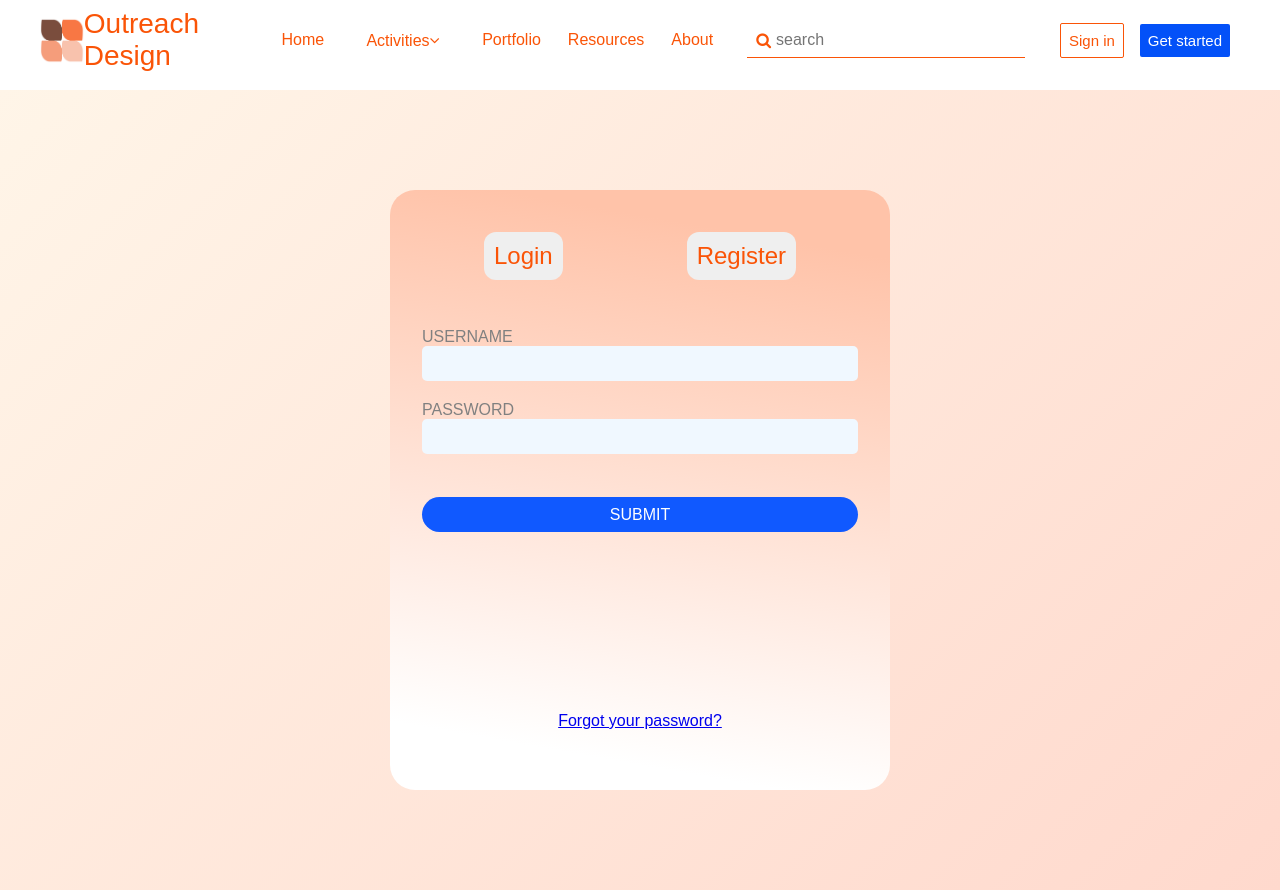
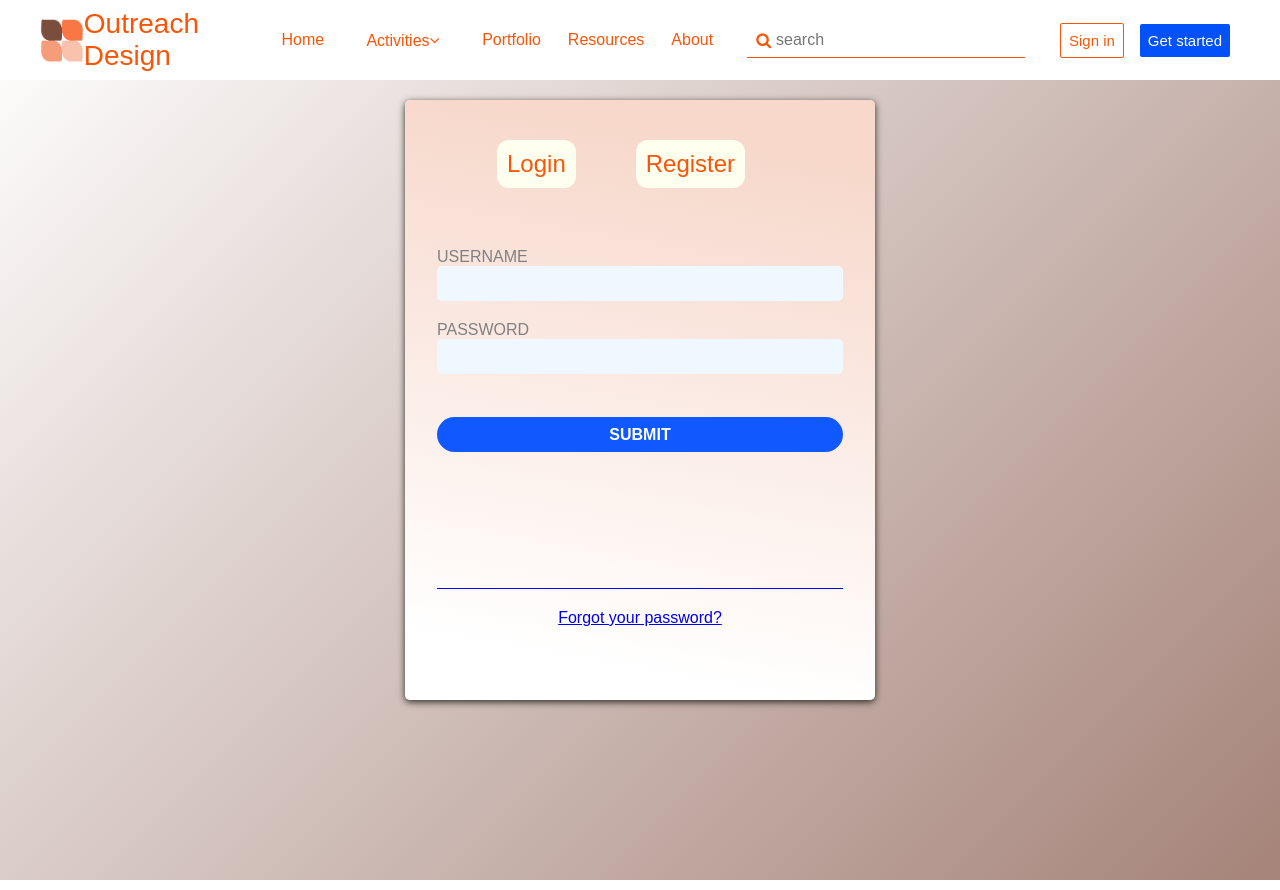
Before and after one commit to nighthawkEnterprise/OutreachDesignWebsite, a React (Create React App) app: page /signin in a window 1280 px wide. Built offline with nearby package versions, Linux system fonts and the light colour scheme; a web font is replaced by a local one.

Commit message:
signPageUpdate

```diff
--- a/src/components/Forms/signin.css
+++ b/src/components/Forms/signin.css
@@ -1,79 +1,68 @@
-.login-container {
-  display: flex;
-  justify-content: center;
-  align-items: center;
+.login-container{
      width: 100%;
-  height: 800px;
-  /* border: solid 1px red; */
-  margin-top: 90px;
-  /* padding-bottom: 100px; */
-  background: linear-gradient(-45deg, #ffd9cd, rgb(255, 245, 232));
+    padding-top: 20px;
+    padding-bottom: 100px;
+    background:linear-gradient(-45deg, #a58379, white);
+
 }
-.login-register-wrapper {
+.login-register-wrapper{
     height: 600px;
-  /* display: flex;
-  justify-content: center;
-  align-items: flex-start;
-  flex-direction: column; */
-  width: 500px;
-  /* margin-left: auto;
-  margin-right: auto; */
-  /* margin-top: 150px; */
-  padding: 0 2em;
-  border-radius: 25px;
-  /* box-shadow: 0px 0px 3px; */
+    width: 470px;
+    margin-left: auto;
+    margin-right: auto;
+    margin-top: 80px;
+    margin-bottom:80px;
+    padding:0 2em;
+    border-radius: 5px;
+    box-shadow: 0px 2px 7px rgb(43, 43, 34);
     overflow: hidden;
     color: black;
-  background: linear-gradient(10deg, white 10%, rgb(255, 195, 169) 90%);
+    background: linear-gradient(10deg, white 10%, rgb(247, 216, 203) 90%)
+
 }
 .nav-buttons {
     width: 100%;
-  height: 90px;
-  /* margin-top: 40px; */
+    height: 100px;
+    padding-top: 40px;
     opacity: 1;
     margin-bottom: 3em;
-  /* margin-right: 20px; */
-  /* border: solid red 1px; */
-  display: flex;
-  justify-content: space-around;
-  align-items: flex-end;
+    margin-right:20px;
 }
-/* .nav-buttons :hover {
+.nav-buttons :hover{
     background: rgb(202, 227, 235);
     padding-right: 25px;
     box-shadow: 0px 10px 7px rgb(19, 19, 18);
-} */
 
-button {
+}
+button{
     font-size: 1.5em;
-  border: 1px orange;
-  /* padding: 10px; */
+    border:1px orange;
+    padding: 10px;
     cursor: pointer;
     color: rgb(250, 84, 7);
     border-radius: 12px;
     /* background-color:brown; */
 }
 
-button:focus {
+button:focus{
     outline: 0px;
 }
 button.active {
     padding-bottom: 10px;
     /* border-bottom: solid 2px blue; */
 }
-.forgot-panel {
-  position: relative;
+.forgot-panel{
+    position:relative;
     height: 100px;
-  margin-left: auto;
-  text-align: center;
+    margin-left:auto;
+    text-align:center;
     padding-top: 20px;
-  /* border-top: solid 1px blue; */
+    border-top:solid 1px blue;
     margin-top: -300px;
 }
-form,
-.forgot-panel {
+form, .forgot-panel{
     color: gray;
-  transition: all 0.5s ease;
+    transition: all .5s ease;
 }
 
 .form-group input {
@@ -84,94 +73,73 @@ form,
     border-radius: 5px;
     margin-bottom: 20px;
     background: aliceblue;
-  /* border: solid red 1px; */
 }
-.form-group label {
+.form-group label{
     text-transform: uppercase;
+
 }
-.loginBtn,
-.registerBtn {
-  transition: all 0.5s ease;
-  text-decoration: none;
-  border: none;
-  /* cursor: pointer; */
-
-  padding: 10px;
-
-  outline: none;
-}
-.loginBtn:hover,
-.registerBtn:hover {
-  box-shadow: 0px 3px 5px rgb(250, 84, 7);
-  background: rgb(255, 255, 255);
-  /* border: solid 2px rgb(250, 84, 7); */
-  color: rgb(250, 84, 7);
-  /* padding: 20px; */
-  /* padding-right: 25px; */
+.loginBtn, .registerBtn {
+    transition: all .5s ease;
+    margin-left:60px;
+    background: ivory;
 }
 
-form.registerform {
-  left: 500px;
+form.registerform{
+    left:500px;
     top: -230px;
-  position: relative;
+    position:relative;
 }
-form.loginform {
-  left: 500px;
+form.loginform{
+    left:500px;
 
-  position: relative;
+    position:relative;
 }
 input.submit {
-  /* font-weight: 700; */
-  cursor: pointer;
+    font-weight: 700;
     text-transform: uppercase;
     font-size: 1em;
     text-align: center;
-  color: rgba(255, 255, 255, 1);
+    color: rgba(255,255,255, 1);
     padding: 8px 0px;
     width: 100%;
     height: 35px;
     border: none;
     border-radius: 20px;
     margin-top: 23px;
-  background-color: rgba(16, 89, 255, 1);
+    background-color: rgba(16,89,255, 1);
+
 }
-input.submit:hover {
-  opacity: 0.6;
+.icon-cont{
+    display:flex;
+    flex-direction: row;
 }
 
-.icon-cont a {
-  display: flex;
-  justify-content: center;
-  align-items: center;
-  height: 40px;
-  width: 40px;
-  font-size: 26px;
+#fb, #twitter, #google {
     text-decoration: none;
-
+    margin-left: 30px;
+    margin-right: 25px;
     color: white;
     padding: 15px;
     border-radius: 25%;
-  /* box-shadow: 0 5px #666; */
+    box-shadow: 0 5px #666;
+    transform: translateY(4px);
     cursor: pointer;
 }
-.icon-cont {
-  display: flex;
-  justify-content: space-around;
-  align-items: center;
-  /* border: red solid 2px; */
-  flex-direction: row;
-  height: 70px;
+#fb{
+    background: blue;
 }
-
-#fb {
-  background: rgb(0, 60, 255);
+#twitter{
+    background:lightblue;
 }
-#twitter {
-  background: rgb(95, 222, 253);
+#google{
+    background:red;
 }
-#google {
-  background: rgb(0, 102, 255);
+.form-group .icon{
+    margin-right: 10px;
 }
-.icon-cont a:hover {
-  opacity: 0.6;
+#login-icon i{
+    margin-left: 47%;
+   font-size: 100px;
+   padding-bottom:3px;
+   margin-top:60px;
 }
```
Lines whose indentation alone changed are shown as unchanged.
